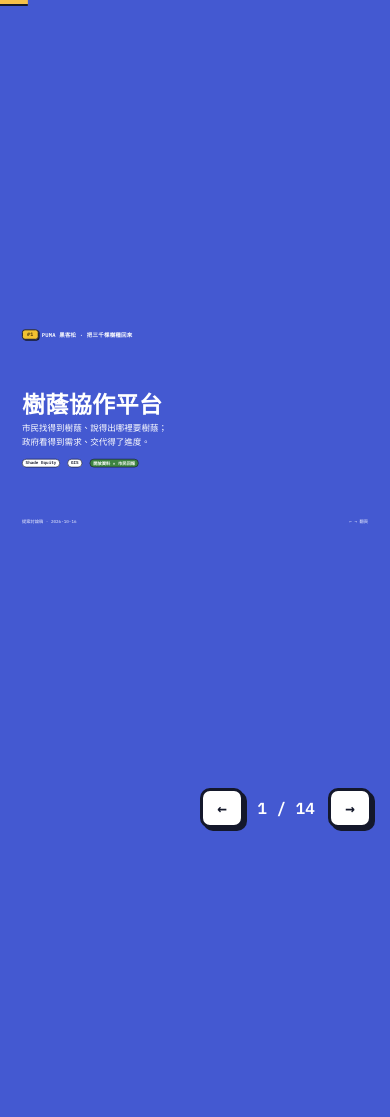
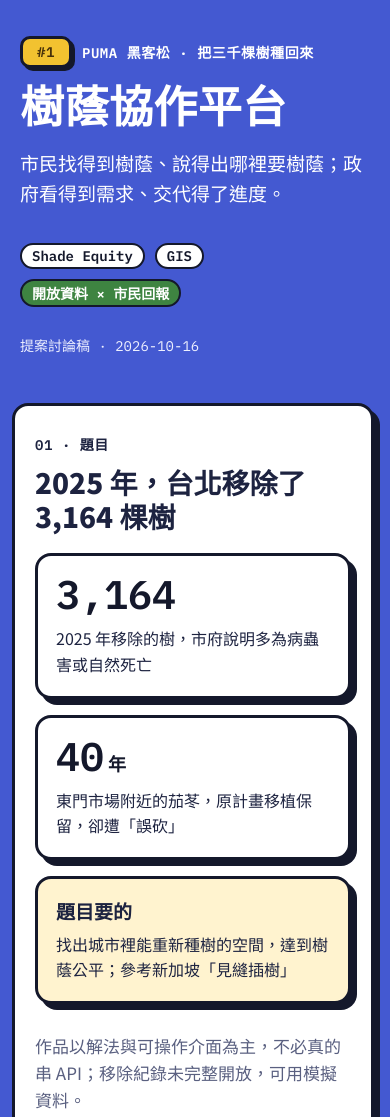
Before and after one commit to redtear1115/oshen-wave-tree, a plain HTML site: page slides/index.html in a window 390 px wide. Shown: the top 1117 px of the page. Before the commit the page ends 844 px from the top, so only its background shows below. Drawn offline with Linux system fonts and the light colour scheme.

Commit message:
Stack slides into a scrolling layout on phones
Co-Authored-By: Claude Opus 5.5 <noreply@anthropic.com>

```diff
--- a/slides/index.html
+++ b/slides/index.html
@@ -79,6 +79,39 @@ nav button:active{transform:translate(2px,2px);box-shadow:1px 1px 0 var(--ink)}
 nav .count{font-family:var(--f-mono);color:#fff;font-weight:600;min-width:64px;text-align:center}
 .bar{position:fixed;left:0;top:0;width:100%;height:6px;background:var(--yellow);border-bottom:2px solid var(--ink);transform-origin:left;transform:scaleX(0);transition:transform .25s}
 @media (prefers-reduced-motion:reduce){.bar{transition:none}}
+
+/* phones: drop the 16:9 stage, stack the slides and let the page scroll */
+@media (max-width:760px){
+  html,body{overflow:auto;height:auto}
+  .viewport{position:static;overflow:visible}
+  .stage{position:static;width:auto;height:auto;transform:none!important}
+  .slide,.slide.on{display:flex;position:relative;inset:auto;padding:28px 20px 32px}
+  .slide.paper{inset:auto;margin:16px 16px 22px 12px}
+  .slide.sky{padding-top:36px}
+  .slide .grow{flex:none}
+  h1{font-size:44px}
+  h2{font-size:28px;margin-bottom:20px}
+  h3{font-size:19px}
+  p,li{font-size:17px}
+  .lead{font-size:19px}
+  .lead br{display:none}
+  .kicker{font-size:14px;margin-bottom:12px;flex-wrap:wrap}
+  .placard{font-size:14px}
+  .grid2,.grid3,.grid4,.loop{grid-template-columns:1fr;gap:16px}
+  .row{flex-wrap:wrap;gap:10px}
+  .card{padding:18px 18px}
+  .card p,.card li{font-size:16px}
+  .big{font-size:40px!important}
+  .big small{font-size:18px}
+  .hub{width:150px;height:150px;font-size:20px;margin:0 auto}
+  .formula{font-size:16px;padding:14px;overflow-wrap:anywhere}
+  .pipe .step{font-size:16px;padding:6px 10px}
+  table{display:block;overflow-x:auto;font-size:15px}
+  th,td{padding:8px;min-width:96px}
+  .foot{position:static;margin-top:28px;gap:12px}
+  .src{margin-top:20px;font-size:12.5px}
+  nav,.bar,.hint{display:none}
+}
 @media print{
   html,body{overflow:visible;background:#fff}
   nav,.bar{display:none}
@@ -104,7 +137,7 @@ nav .count{font-family:var(--f-mono);color:#fff;font-weight:600;min-width:64px;t
       <span class="tag">Shade Equity</span><span class="tag">GIS</span><span class="tag g">開放資料 × 市民回報</span>
     </div>
   </div>
-  <div class="foot"><span>提案討論稿 · 2026-10-16</span><span>← → 翻頁</span></div>
+  <div class="foot"><span>提案討論稿 · 2026-10-16</span><span class="hint">← → 翻頁</span></div>
 </section>
 
 <!-- 2 -->
@@ -345,7 +378,9 @@ nav .count{font-family:var(--f-mono);color:#fff;font-weight:600;min-width:64px;t
   const bar = document.getElementById('bar');
   let i = Math.min(Math.max(parseInt(location.hash.slice(1), 10) - 1 || 0, 0), slides.length - 1);
 
+  const phone = matchMedia('(max-width: 760px)');
   function fit() {
+    if (phone.matches) { stage.style.transform = ''; return; }  // stacked layout, see CSS
     const s = Math.min(innerWidth / 1280, innerHeight / 720);
     stage.style.transform = `translate(-50%, -50%) scale(${s})`;
   }
@@ -368,12 +403,13 @@ nav .count{font-family:var(--f-mono);color:#fff;font-weight:600;min-width:64px;t
   let x0 = null;
   addEventListener('touchstart', e => { x0 = e.touches[0].clientX; }, {passive: true});
   addEventListener('touchend', e => {
-    if (x0 === null) return;
+    if (x0 === null || phone.matches) return;  // phones scroll instead of swiping
     const dx = e.changedTouches[0].clientX - x0;
     if (Math.abs(dx) > 50) show(i + (dx < 0 ? 1 : -1));
     x0 = null;
   });
   fit(); show(i);
+  if (phone.matches && i > 0) slides[i].scrollIntoView();
 })();
 </script>
 </body>
```
